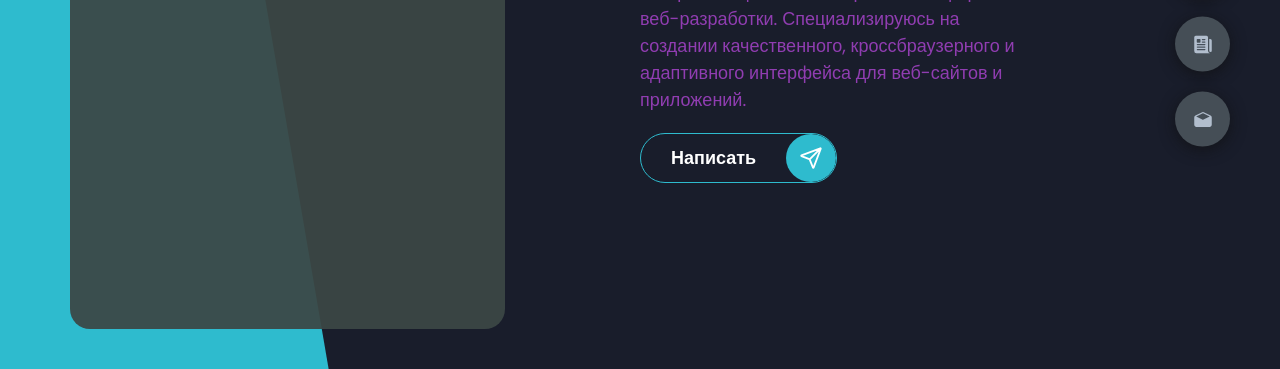
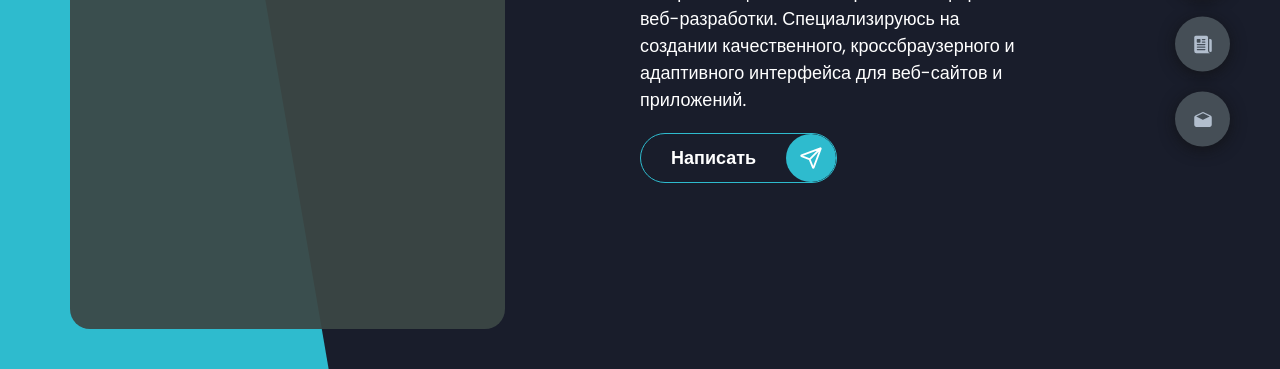
Before and after one commit to matmon12/Portfolio, a website built with webpack: page src/index.html in a window 1280 px wide. Shown: the part 431-800 px from the top of the page. Built offline with nearby package versions, Linux system fonts and the light colour scheme; files whose address does not match are found by name.

Commit message:
update scss

```diff
--- a/src/index.scss
+++ b/src/index.scss
@@ -2,8 +2,3 @@
 @import 'style/fonts';
 @import 'style/var';
 @import 'style/style';
-
-
-body {
-  color: #903db1;
-}
```
